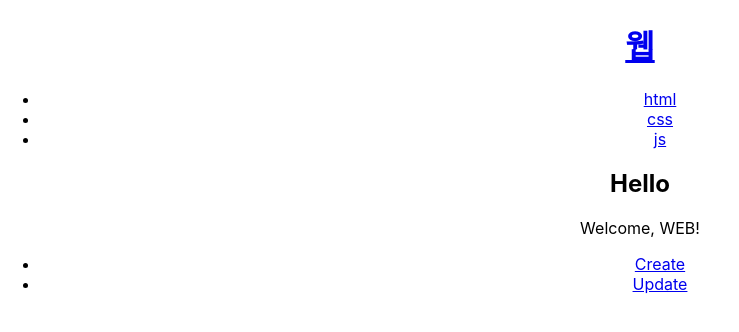
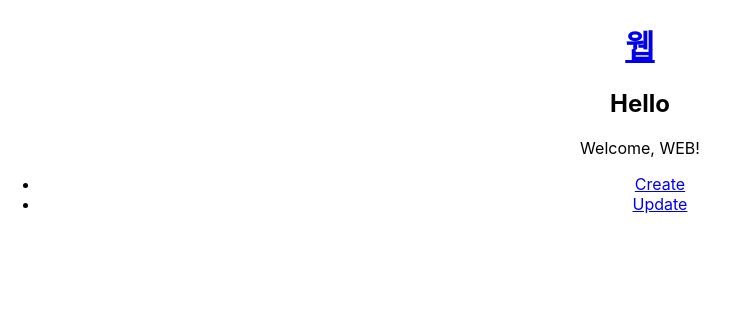
Before and after one commit to JongHoonSon/React-Practice, a React (Create React App) app: page / in a window 1280 px wide. Shown: the top 332 px of the page, without its empty margins (0-739 px from the left). Built offline with nearby package versions, Linux system fonts and the light colour scheme; data requests are answered from the project's data file.

Commit message:
Axios를 이용하여 topic 데이터를 json-server로부터 받아오는 로직 구현, topics를 useImmer로 변경

```diff
--- /dev/null
+++ b/db.json
@@ -0,0 +1,24 @@
+{
+  "topics": [
+    {
+      "id": 1,
+      "title": "json-server",
+      "body": "json-server is ..."
+    },
+    {
+      "id": 2,
+      "title": "react",
+      "body": "react is ..."
+    }
+  ],
+  "comments": [
+    {
+      "id": 1,
+      "body": "some comment",
+      "postId": 1
+    }
+  ],
+  "profile": {
+    "name": "typicode"
+  }
+}
--- a/package.json
+++ b/package.json
@@ -6,10 +6,12 @@
     "@testing-library/jest-dom": "^5.16.5",
     "@testing-library/react": "^13.4.0",
     "@testing-library/user-event": "^13.5.0",
+    "axios": "^1.2.0",
     "react": "^18.2.0",
     "react-dom": "^18.2.0",
     "react-router-dom": "^6.4.3",
     "react-scripts": "5.0.1",
+    "use-immer": "^0.8.1",
     "web-vitals": "^2.1.4"
   },
   "scripts": {
--- a/src/App.js
+++ b/src/App.js
@@ -1,6 +1,8 @@
 import "./App.css";
-import { useState } from "react";
+import { useState, useEffect } from "react";
 import { Routes, Route, Link, useNavigate, useParams } from "react-router-dom";
+import { useImmer } from "use-immer";
+import axios from "axios";
 
 const Header = ({ title }) => {
   return (
@@ -83,14 +85,15 @@ const Read = ({ topics }) => {
 };
 
 function App() {
-  const [topics, setTopics] = useState([
-    { id: 1, title: "html", body: "html is ..." },
-    { id: 2, title: "css", body: "css is ..." },
-    { id: 3, title: "js", body: "js is ..." },
-  ]);
-
+  const [topics, setTopics] = useImmer([]);
   const [nextId, setNextId] = useState(4);
   const navigate = useNavigate();
+
+  // 서버와 통신하는 사이드 이펙트
+  useEffect(() => {
+    console.log("hi im useEffect");
+    axios.get("http://localhost:3001/topics");
+  }, []);
 
   // Control 에게 줄 도시락
   const saveHanlder = (title, body) => {
```
Also changed, not shown: 1 other file (tests, documents, lock files or other folders).
